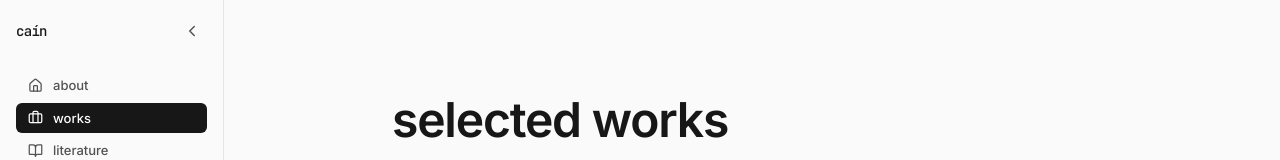
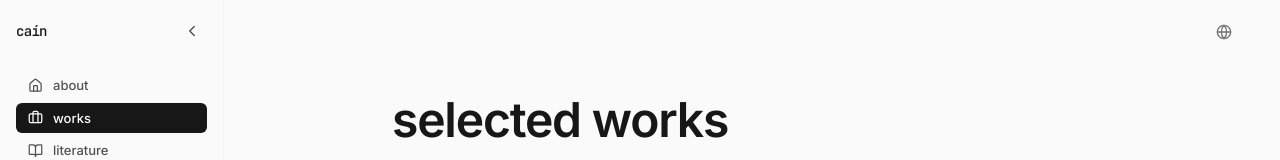
Before and after one commit to c4ist/portfolio-1.0.0, a React (Vite) app: page /works in a window 1280 px wide. Shown: the top 160 px of the page. Built offline with nearby package versions, Linux system fonts and the light colour scheme.

Commit message:
hello i did something

```diff
--- a/src/components/Sidebar.jsx
+++ b/src/components/Sidebar.jsx
@@ -35,7 +35,7 @@ const Sidebar = ({ isCollapsed, onToggle }) => {
   ];
 
   return (
-    <aside className={`fixed left-0 top-0 h-screen bg-neutral-50 border-r border-neutral-200 overflow-y-auto transition-all duration-300 ${isCollapsed ? 'w-16' : 'w-56'}`}>
+    <aside className={`fixed left-0 top-0 h-screen bg-neutral-50 border-r border-neutral-100 overflow-y-auto transition-all duration-300 ${isCollapsed ? 'w-16' : 'w-56'}`}>
       <div className="p-4">
         <div className="flex items-center justify-between mb-6">
           {!isCollapsed && (
--- a/src/pages/Home.jsx
+++ b/src/pages/Home.jsx
@@ -47,7 +47,7 @@ const Home = () => {
       <Sidebar isCollapsed={sidebarCollapsed} onToggle={toggleSidebar} />
 
       <div className={`flex-1 transition-all duration-300 ${sidebarCollapsed ? 'ml-16' : 'ml-56'}`}>
-        <nav className={`fixed top-0 right-0 bg-[#fafafa]/80 backdrop-blur-sm z-50 py-6 px-6 md:px-12 flex justify-end items-center border-b border-neutral-200 transition-all duration-300 ${sidebarCollapsed ? 'left-16' : 'left-56'}`}>
+        <nav className={`fixed top-0 right-0 bg-[#fafafa]/80 backdrop-blur-sm z-50 py-6 px-6 md:px-12 flex justify-end items-center transition-all duration-300 ${sidebarCollapsed ? 'left-16' : 'left-56'}`}>
           <button
             onClick={toggleLanguage}
             className="text-neutral-500 hover:text-neutral-900 transition-colors"
--- a/src/pages/Literature.jsx
+++ b/src/pages/Literature.jsx
@@ -1,20 +1,34 @@
 import React from 'react';
-import { BookOpen } from 'lucide-react';
+import { BookOpen, Globe } from 'lucide-react';
 import { useTranslation } from 'react-i18next';
 import Sidebar from '../components/Sidebar';
 import useKeyboardNav from '../hooks/useKeyboardNav';
 import { useSidebar } from '../context/SidebarContext';
 
 const Literature = () => {
-  const { t } = useTranslation();
+  const { t, i18n } = useTranslation();
   const { isCollapsed: sidebarCollapsed, toggleSidebar } = useSidebar();
   useKeyboardNav();
+
+  const toggleLanguage = () => {
+    const newLang = i18n.language === 'en' ? 'es' : 'en';
+    i18n.changeLanguage(newLang);
+  };
 
   return (
     <div className="min-h-screen bg-[#fafafa] font-sans selection:bg-neutral-200 selection:text-neutral-900 flex">
       <Sidebar isCollapsed={sidebarCollapsed} onToggle={toggleSidebar} />
 
       <div className={`flex-1 transition-all duration-300 ${sidebarCollapsed ? 'ml-16' : 'ml-56'}`}>
+        <nav className={`fixed top-0 right-0 bg-[#fafafa]/80 backdrop-blur-sm z-50 py-6 px-6 md:px-12 flex justify-end items-center transition-all duration-300 ${sidebarCollapsed ? 'left-16' : 'left-56'}`}>
+          <button
+            onClick={toggleLanguage}
+            className="text-neutral-500 hover:text-neutral-900 transition-colors"
+            aria-label="Toggle language"
+          >
+            <Globe size={16} />
+          </button>
+        </nav>
         <main className="max-w-3xl mx-auto px-6 pt-32 pb-24 md:pt-48 md:pb-32">
         <div className="flex items-center gap-3 mb-8">
           <BookOpen size={32} className="text-neutral-900" />
--- a/src/pages/Recipes.jsx
+++ b/src/pages/Recipes.jsx
@@ -1,20 +1,34 @@
 import React from 'react';
-import { ChefHat } from 'lucide-react';
+import { ChefHat, Globe } from 'lucide-react';
 import { useTranslation } from 'react-i18next';
 import Sidebar from '../components/Sidebar';
 import useKeyboardNav from '../hooks/useKeyboardNav';
 import { useSidebar } from '../context/SidebarContext';
 
 const Recipes = () => {
-  const { t } = useTranslation();
+  const { t, i18n } = useTranslation();
   const { isCollapsed: sidebarCollapsed, toggleSidebar } = useSidebar();
   useKeyboardNav();
+
+  const toggleLanguage = () => {
+    const newLang = i18n.language === 'en' ? 'es' : 'en';
+    i18n.changeLanguage(newLang);
+  };
 
   return (
     <div className="min-h-screen bg-[#fafafa] font-sans selection:bg-neutral-200 selection:text-neutral-900 flex">
       <Sidebar isCollapsed={sidebarCollapsed} onToggle={toggleSidebar} />
 
       <div className={`flex-1 transition-all duration-300 ${sidebarCollapsed ? 'ml-16' : 'ml-56'}`}>
+        <nav className={`fixed top-0 right-0 bg-[#fafafa]/80 backdrop-blur-sm z-50 py-6 px-6 md:px-12 flex justify-end items-center transition-all duration-300 ${sidebarCollapsed ? 'left-16' : 'left-56'}`}>
+          <button
+            onClick={toggleLanguage}
+            className="text-neutral-500 hover:text-neutral-900 transition-colors"
+            aria-label="Toggle language"
+          >
+            <Globe size={16} />
+          </button>
+        </nav>
         <main className="max-w-3xl mx-auto px-6 pt-32 pb-24 md:pt-48 md:pb-32">
         <div className="flex items-center gap-3 mb-8">
           <ChefHat size={32} className="text-neutral-900" />
--- a/src/pages/Works.jsx
+++ b/src/pages/Works.jsx
@@ -1,14 +1,19 @@
 import React, { useState, useEffect } from 'react';
 import { useTranslation } from 'react-i18next';
-import { ExternalLink, Github, Star, GitFork } from 'lucide-react';
+import { ExternalLink, Github, Star, GitFork, Globe } from 'lucide-react';
 import Sidebar from '../components/Sidebar';
 import useKeyboardNav from '../hooks/useKeyboardNav';
 import { useSidebar } from '../context/SidebarContext';
 
 const Works = () => {
-  const { t } = useTranslation();
+  const { t, i18n } = useTranslation();
   const { isCollapsed: sidebarCollapsed, toggleSidebar } = useSidebar();
   useKeyboardNav();
+
+  const toggleLanguage = () => {
+    const newLang = i18n.language === 'en' ? 'es' : 'en';
+    i18n.changeLanguage(newLang);
+  };
 
   const [repos, setRepos] = useState([]);
   const [loading, setLoading] = useState(true);
@@ -55,6 +60,15 @@ const Works = () => {
       <Sidebar isCollapsed={sidebarCollapsed} onToggle={toggleSidebar} />
 
       <div className={`flex-1 transition-all duration-300 ${sidebarCollapsed ? 'ml-16' : 'ml-56'}`}>
+        <nav className={`fixed top-0 right-0 bg-[#fafafa]/80 backdrop-blur-sm z-50 py-6 px-6 md:px-12 flex justify-end items-center transition-all duration-300 ${sidebarCollapsed ? 'left-16' : 'left-56'}`}>
+          <button
+            onClick={toggleLanguage}
+            className="text-neutral-500 hover:text-neutral-900 transition-colors"
+            aria-label="Toggle language"
+          >
+            <Globe size={16} />
+          </button>
+        </nav>
         <main className="max-w-3xl mx-auto px-6 py-16 md:py-24">
           <header className="mb-16">
             <h1 className="text-4xl md:text-5xl font-semibold tracking-tight text-neutral-900 mb-4">
```
